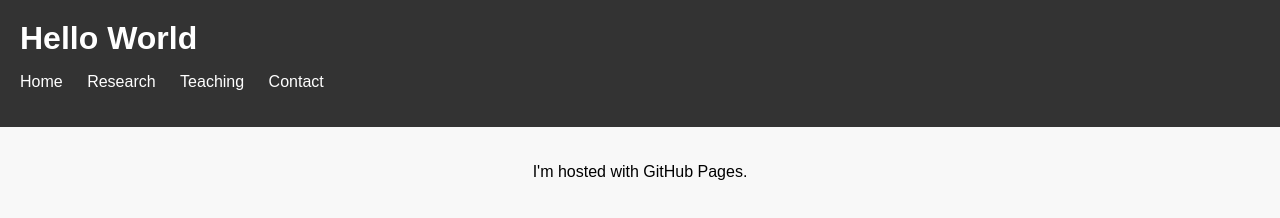
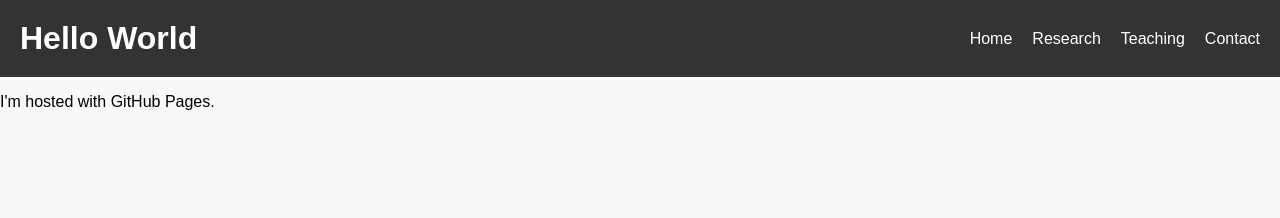
Before and after one commit to nautim/nautim, a plain HTML site: page index.html in a window 1280 px wide. Drawn offline with Linux system fonts and the light colour scheme.

Commit message:
update_pages

```diff
--- a/index.html
+++ b/index.html
@@ -10,7 +10,7 @@
 
 <header>
     <h1>Hello World</h1>
-    <nav>
+    <nav class="menu">
         <ul>
             <li><a href="#">Home</a></li>
             <li><a href="research.html">Research</a></li>
--- a/styles.css
+++ b/styles.css
@@ -8,28 +8,31 @@ header {
     background-color: #333;
     color: #fff;
     padding: 20px;
+    display: flex;
+    justify-content: space-between;
+    align-items: center;
 }
 
 header h1 {
     margin: 0;
 }
 
-nav ul {
+.menu ul {
     list-style-type: none;
+    margin: 0;
     padding: 0;
+    display: flex;
 }
 
-nav ul li {
-    display: inline;
+.menu ul li {
     margin-right: 20px;
 }
 
-nav ul li a {
+.menu ul li:last-child {
+    margin-right: 0;
+}
+
+.menu ul li a {
     color: #fff;
     text-decoration: none;
 }
-
-main {
-    padding: 20px;
-    text-align: center;
-}
```
